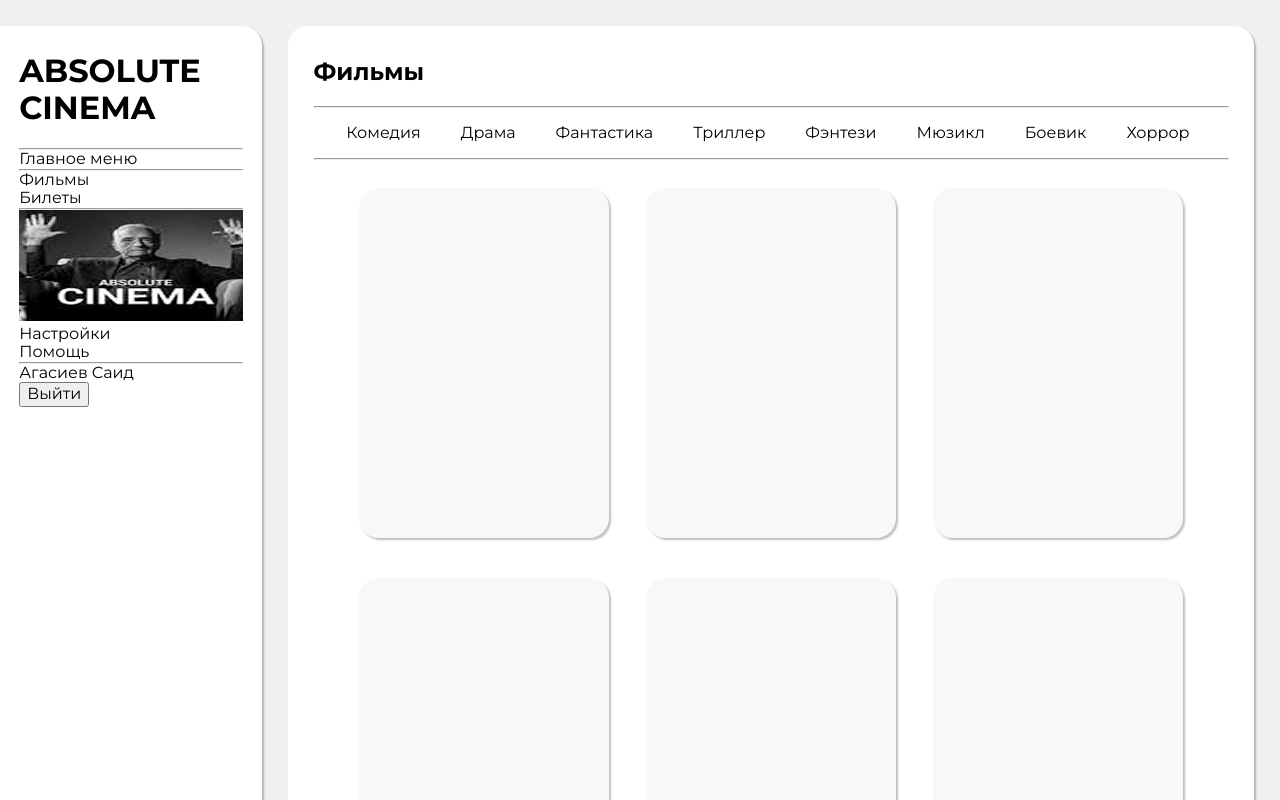
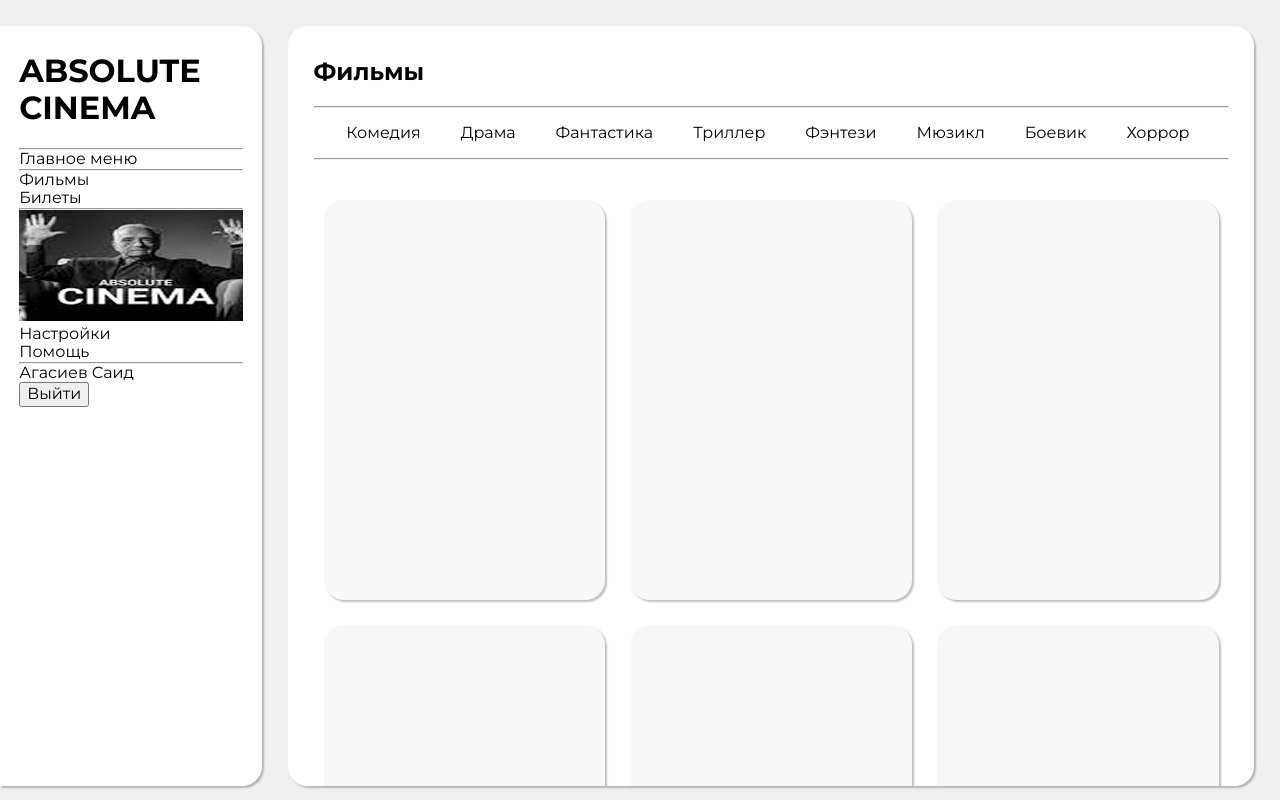
Before and after one commit to chikibambony137/absolute-cinema, a Vue app: page / in a window 1280 px wide. Shown: the top 800 px of the page. Built offline with nearby package versions, Linux system fonts and the light colour scheme.

Commit message:
make adaptive film list

```diff
--- a/src/App.vue
+++ b/src/App.vue
@@ -91,21 +91,35 @@ $dark-theme-text-color: white;
 }
 
 .films {
-  display: flex;
-  flex-direction: row;
-  flex-wrap: wrap;
+  display: grid;
+  grid-template-columns: repeat(auto-fill, minmax(240px, 1fr));
+  gap: 25px;
 
-  justify-content: space-around;
+  place-items: center;
 
   width: 100%;
-  padding: 3%;
+  max-height: none;
+
+  padding: {
+    top: 20px;
+    bottom: 20px;
+    left: 10px;
+    right: 10px;
+  }
   box-sizing: border-box;
+  margin-top: 20px;
 
   .film {
     display: flex;
-    width: 250px;
-    height: 350px;
-    margin: 0 0px 40px 0px;
+
+    width: 100%;
+    min-width: 150px;
+    max-width: 300px;
+
+    height: 50vh;
+    min-height: 400px;
+    max-height: 500px;
+
     background-color: $light-theme-background-color;
     border-radius: 20px;
     box-shadow: $global-shadow-box;
@@ -120,7 +134,7 @@ $dark-theme-text-color: white;
 h1 {
   font-size: 2em;
 
-  @media (max-width: 980px) {
+  @media (max-width: 1024px) {
     font-size: 1.5em;
   }
 }
@@ -130,7 +144,7 @@ hr {
 }
 
 #cinema-banner {
-  @media (max-width: 980px) {
+  @media (max-width: 1024px) {
     display: none;
   }
 }
--- a/src/style.scss
+++ b/src/style.scss
@@ -15,6 +15,8 @@ $global-shadow-box: 2px 2px 2px rgb(0, 0, 0, 0.25);
 
   background-color: $light-theme-root-background-color;
   font-family: $global-font-family;
+
+  overflow: hidden;
 
   @media (prefers-color-scheme: dark) {
     background-color: $dark-theme-root-background-color;
@@ -45,7 +47,7 @@ $global-shadow-box: 2px 2px 2px rgb(0, 0, 0, 0.25);
     list-style: none;
   }
 
-  @media (max-width: 800px) {
+  @media (max-width: 768px) {
     display: none;
   }
 
@@ -59,12 +61,17 @@ $global-shadow-box: 2px 2px 2px rgb(0, 0, 0, 0.25);
   background-color: $light-theme-block-background-color;
   width: 100%;
   min-width: 300px;
+  height: 95vh;
+
+  overflow: scroll;
+
   box-sizing: border-box;
   border-radius: 20px;
   padding: {
     top: 1%;
     left: 2%;
     right: 2%;
+    bottom: 1%;
   }
 
   box-shadow: $global-shadow-box;
```
